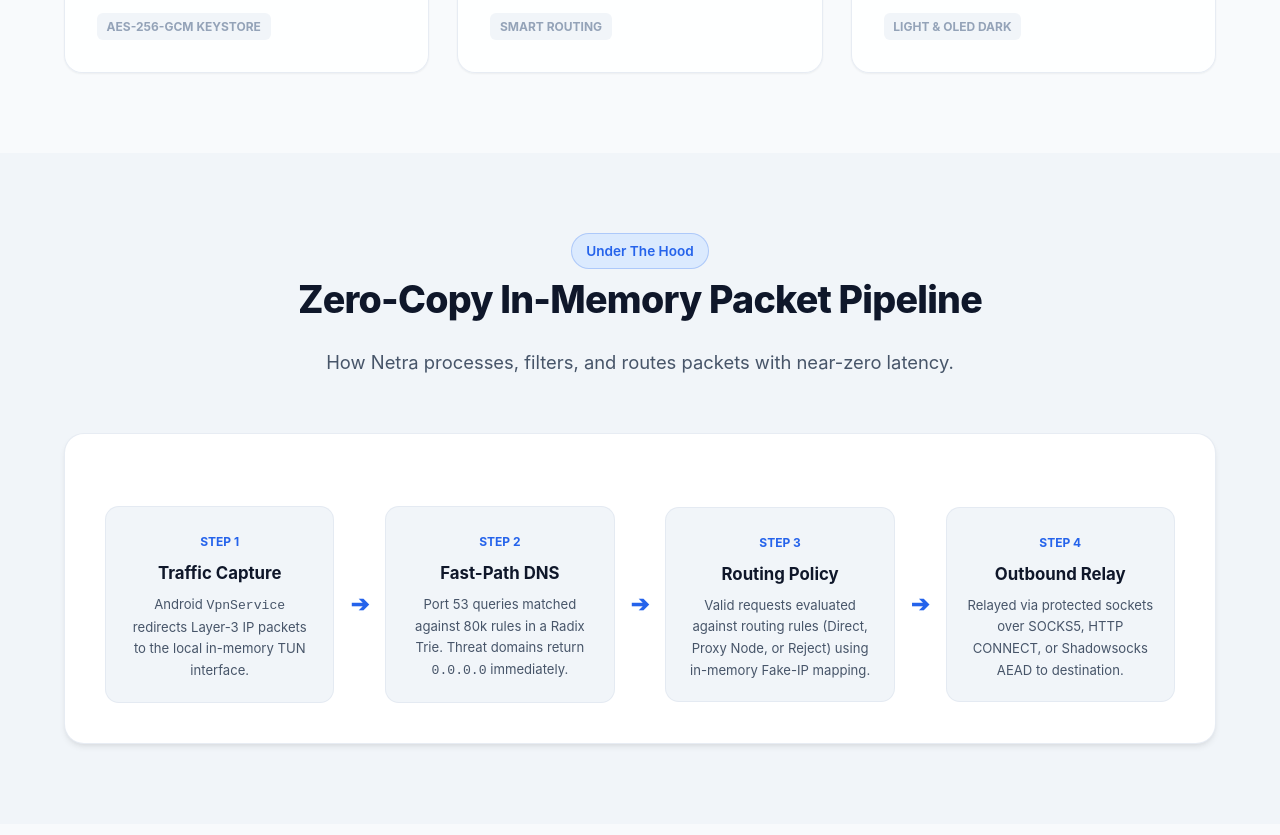
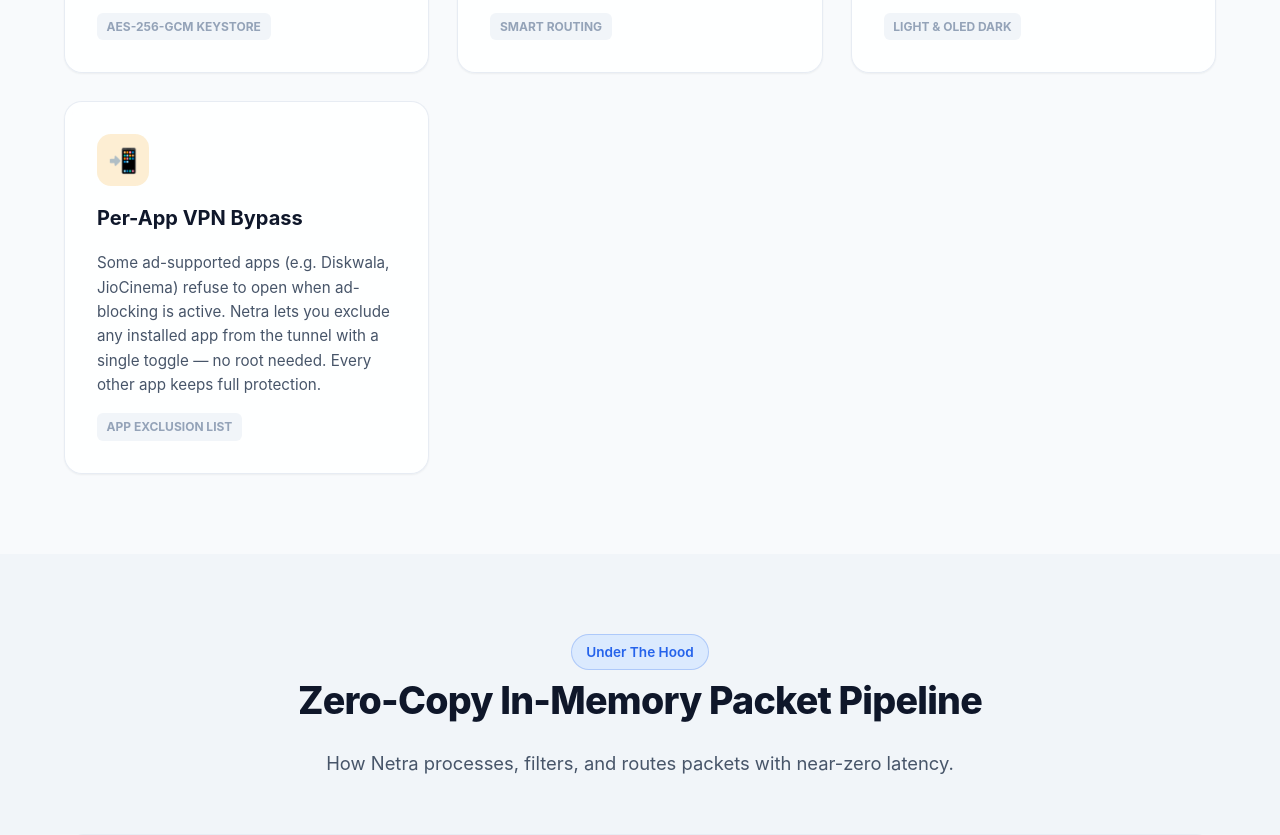
Before and after one commit to nborkar88/netra-site, a plain HTML site: page index.html in a window 1280 px wide. Shown: the part 1976-2811 px from the top of the page. Drawn offline with Linux system fonts and the light colour scheme.

Commit message:
feat: add Per-App VPN Bypass feature card
- Added Feature 7 card in features grid showcasing per-app VPN bypass
- Real-world use case: Diskwala, JioCinema compatibility fix
- Highlights: no root required, single toggle UX, granular control

```diff
--- a/index.html
+++ b/index.html
@@ -256,9 +256,18 @@
           <span class="feature-tag">Light & OLED Dark</span>
         </div>
 
+        <!-- Feature 7 -->
+        <div class="feature-card">
+          <div class="feature-icon-wrapper icon-orange">📲</div>
+          <h3>Per-App VPN Bypass</h3>
+          <p>Some ad-supported apps (e.g. Diskwala, JioCinema) refuse to open when ad-blocking is active. Netra lets you exclude any installed app from the tunnel with a single toggle — no root needed. Every other app keeps full protection.</p>
+          <span class="feature-tag">App Exclusion List</span>
+        </div>
+
       </div>
     </div>
   </section>
+
 
   <!-- Architecture Pipeline Section -->
   <section id="architecture" style="background: var(--surface-alt);">
```
